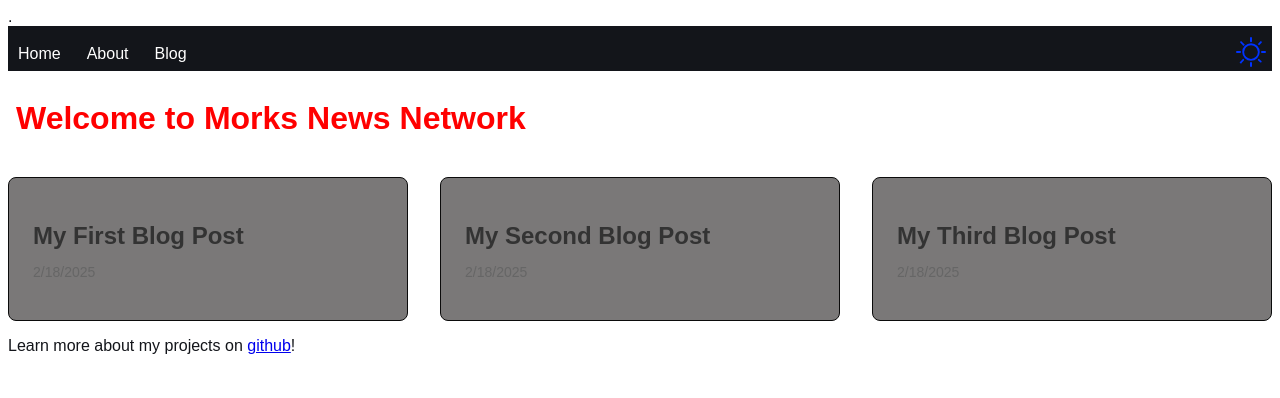
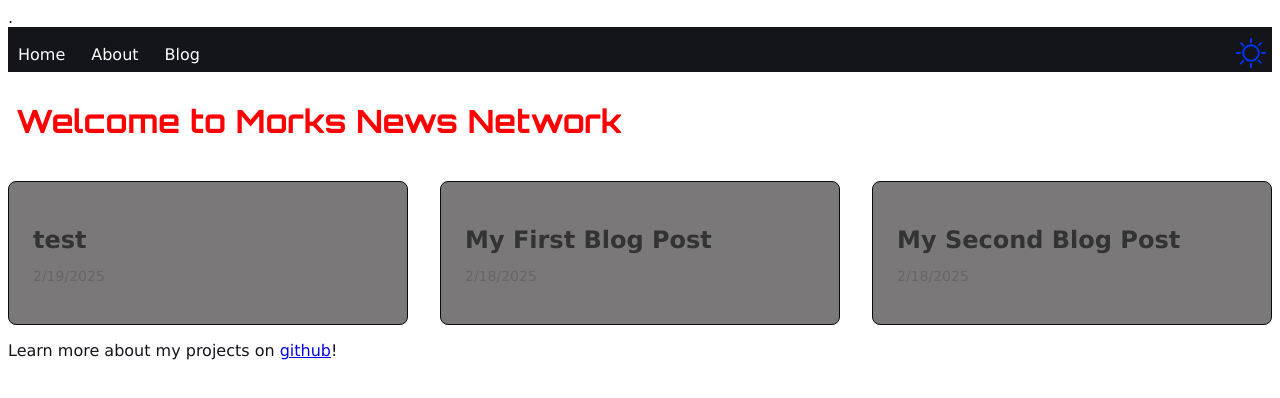
Before and after one commit to emlegend/astroblogv1, an Astro site: page / in a window 1280 px wide. Built offline with nearby package versions, Linux system fonts and the light colour scheme; Astro itself is replaced by a stand-in of ours.

Commit message:
fixed dates and sorting errors

```diff
--- a/package.json
+++ b/package.json
@@ -12,7 +12,7 @@
   },
   "dependencies": {
     "@astrojs/preact": "^4.0.4",
-    "astro": "^1.6.13",
+    "astro": "^1.9.2",
     "preact": "^10.25.4"
   }
 }
--- a/src/pages/index.astro
+++ b/src/pages/index.astro
@@ -12,14 +12,25 @@ type Post = {
 	url: string;
 };
 
-// Get all posts and sort them by date
+// Get all posts eagerly
 const allPosts = Object.values(import.meta.glob('../pages/posts/*.md', { eager: true })) as Post[];
 
-// Sort posts by date in descending order (latest posts first)
-const sortedPosts = allPosts.sort((a, b) => new Date(b.frontmatter.date).getTime() - new Date(a.frontmatter.date).getTime());
+// Sort posts by date in descending order (newest posts first)
+const sortedPosts = allPosts.sort((a, b) => {
+	const dateA = new Date(a.frontmatter.date).getTime();
+	const dateB = new Date(b.frontmatter.date).getTime();
+	return dateB - dateA; // Ensures newest posts come first
+});
 
 // Get the latest 3 posts
 const latestPosts = sortedPosts.slice(0, 3);
+
+// Debugging: Log to check the order
+console.log("Sorted Posts Dates:", sortedPosts.map(post => post.frontmatter.date));
+
+export { latestPosts };
+
+
 ---
 
 <BaseLayout pageTitle={Astro.props.pageTitle}>
--- a/src/pages/posts/post-4.md
+++ b/src/pages/posts/post-4.md
@@ -6,7 +6,7 @@ description: "This post will show up on its own!"
 image:
     url: "https://docs.astro.build/default-og-image.png"
     alt: "The word astro against an illustration of planets and stars."
-pubDate: 2022-08-08
+date: 2022-08-08
 tags: ["astro", "successes"]
 ---
 This post should show up with my other blog posts, because `import.meta.glob()` is returning a list of all my posts in order to create my list.
--- /dev/null
+++ b/src/pages/posts/post-5.md
@@ -0,0 +1,9 @@
+---
+title: test
+author: Astro Learner
+description: "After learning some Astro, I couldn't stop!"
+date: 2025-02-19
+tags: ["astro", "blogging", "learning in public", "successes"]
+layout: ../../layout/markdownlayout.astro
+---
+das ist ein test für die datumssortierung
--- a/src/pages/posts/testpost.md
+++ b/src/pages/posts/testpost.md
@@ -5,7 +5,7 @@ description: "After learning some Astro, I couldn't stop!"
 image:
     url: "https://docs.astro.build/assets/arc.webp"
     alt: "The Astro logo on a dark background with a purple gradient arc."
-pubDate: 2022-07-08
+date: 2022-07-08
 tags: ["astro", "blogging", "learning in public", "successes"]
 layout: ../../layout/markdownlayout.astro
 ---
--- a/src/styles/global.css
+++ b/src/styles/global.css
@@ -1,3 +1,4 @@
+@import url('https://fonts.googleapis.com/css2?family=Orbitron:wght@400..900&display=swap');
 /* ===================== */
 /* Global Styles */
 /* ===================== */
@@ -165,3 +166,12 @@ html.dark .blog-post-card:hover {
     transform: translateY(-5px);
     box-shadow: 0 4px 10px rgba(255, 255, 255, 0.15);
 }
+
+
+/*fonts*/
+body{
+    font-family: verdana, sans-serif;
+}
+.title {
+ font-family: 'Orbitron', sans-serif;
+}
```
Also changed, not shown: 1 other file.
